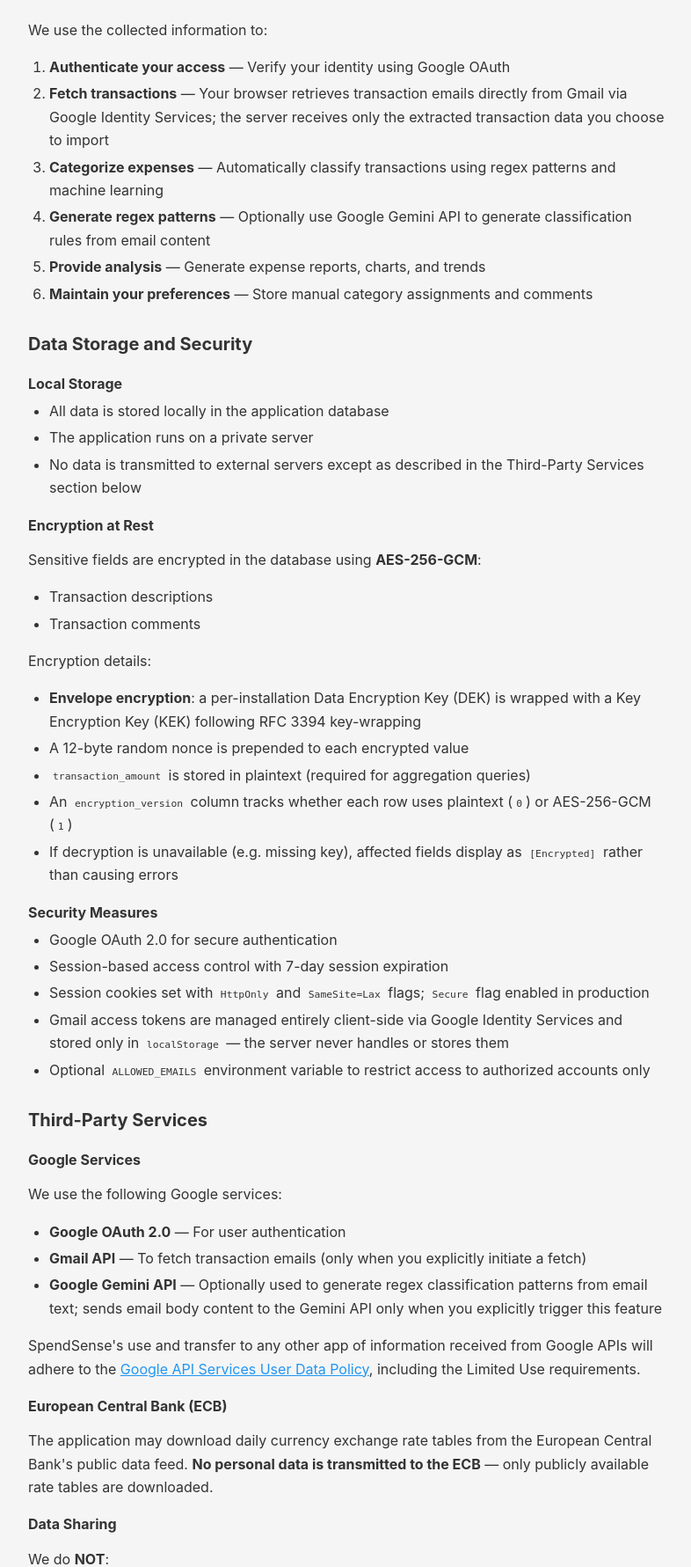
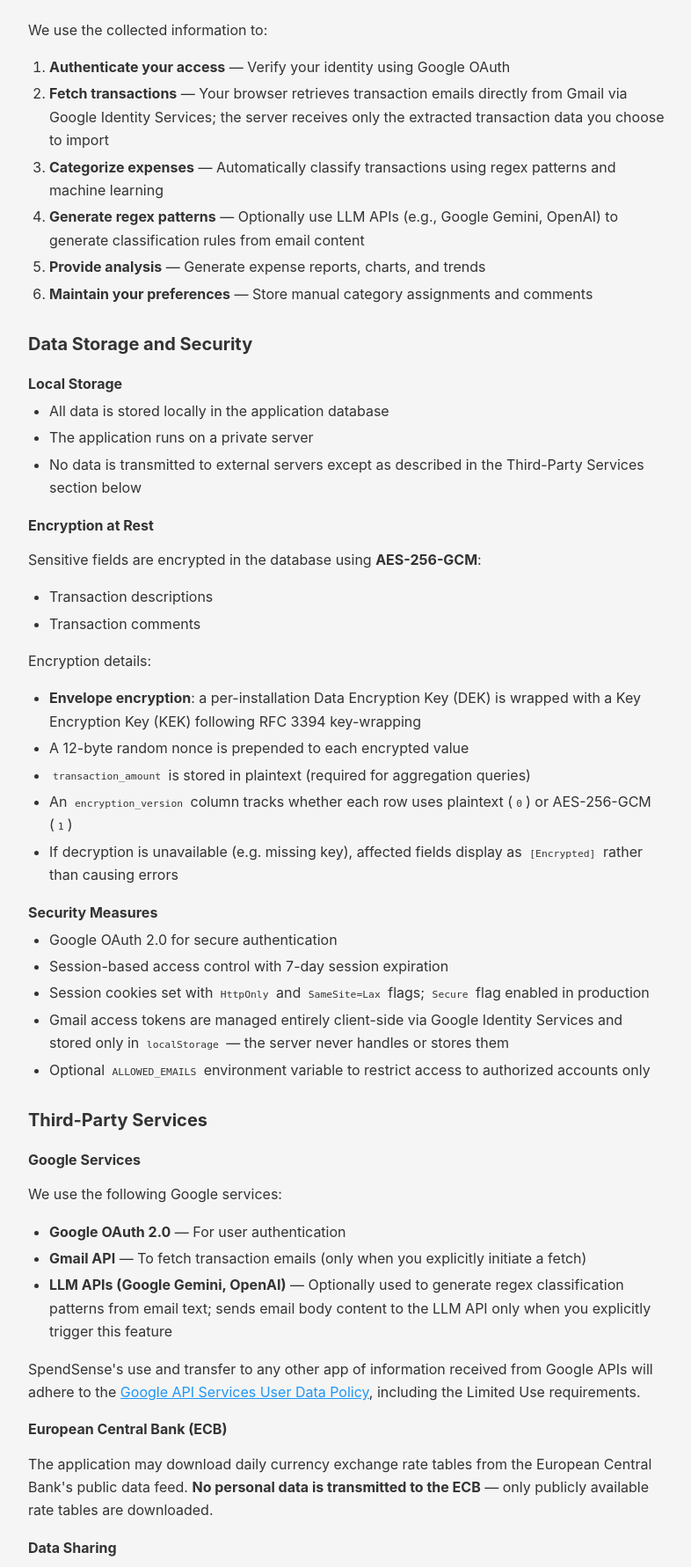
Before and after one commit to lruggieri/spendsense, a Flask app: page /privacy-policy in a window 1280 px wide. Shown: the part 1309-3090 px from the top of the page at 88% size, without its empty margins (244-1030 px from the left). Run offline with Flask 3, Linux system fonts and the light colour scheme; parts of the project's set-up code (start-up, migrations or seed data) failed here and were passed over.

Commit message:
fix/llm-stability: use gemini-2.5-flash, suppress debug logs, remove model names from UI
- Switch from gemini-flash-latest (504 timeouts) to gemini-2.5-flash (stable, ~3s)
- Suppress openai/httpx DEBUG loggers that dump full email content in logs
- Replace "Gemini AI" with "AI" in fetchers.html and update privacy policy
  to mention both LLM providers generically
- Add logging & privacy rule to CLAUDE.md: never log email content or PII

Co-Authored-By: Claude Opus 4.6 (1M context) <noreply@anthropic.com>

```diff
--- a/infrastructure/llm/gemini_provider.py
+++ b/infrastructure/llm/gemini_provider.py
@@ -59,7 +59,7 @@ class GeminiProvider(BaseLLMProvider):
             api_key=self.api_key,
             http_options=genai.types.HttpOptions(timeout=10_000),  # 10 s (Gemini minimum)
         )
-        self.model_name = "gemini-flash-lite-latest"
+        self.model_name = "gemini-2.5-flash"
 
     def generate_patterns(self, email_text: str) -> Dict[str, Optional[str]]:
         """
--- a/infrastructure/llm/openai_provider.py
+++ b/infrastructure/llm/openai_provider.py
@@ -12,6 +12,10 @@ except ImportError:
     OpenAI = None  # type: ignore[assignment, misc]
 
 from .base_llm_provider import BaseLLMProvider, LLMProviderError, PatternParsingError
+
+# Suppress OpenAI client debug logs — they dump full request bodies including email content
+logging.getLogger("openai").setLevel(logging.WARNING)
+logging.getLogger("httpx").setLevel(logging.WARNING)
 
 logger = logging.getLogger(__name__)
 
--- a/presentation/web/templates/fetchers.html
+++ b/presentation/web/templates/fetchers.html
@@ -96,13 +96,13 @@
         <p>Update your fetcher settings, test patterns against sample emails, or regenerate patterns using the LLM.</p>
         {% else %}
         <h3>About Fetcher Testing</h3>
-        <p>Test LLM-generated regex patterns for parsing transaction emails. This tool uses Gemini AI to analyze your email text and automatically generate patterns to extract transaction amounts, merchants, and currencies.</p>
+        <p>Test LLM-generated regex patterns for parsing transaction emails. This tool uses AI to analyze your email text and automatically generate patterns to extract transaction amounts, merchants, and currencies.</p>
         <p><strong>How it works:</strong></p>
         <ul>
             <li>Configure your fetcher with name, from emails, and default currency</li>
             <li>Add one or more email examples (raw text or Gmail message IDs)</li>
             <li>For providers with multiple email formats (e.g., Wise), add examples of each format</li>
-            <li>Gemini AI generates regex patterns that work across all provided examples</li>
+            <li>AI generates regex patterns that work across all provided examples</li>
             <li>Test patterns against real emails from Gmail</li>
             <li>Save the fetcher configuration to database for future use</li>
         </ul>
@@ -209,7 +209,7 @@
         <!-- Generated Patterns -->
         <div class="patterns-card">
             <h3>Generated Regex Patterns</h3>
-            <p class="card-subtitle">These patterns were generated by Gemini AI to extract transaction data</p>
+            <p class="card-subtitle">These patterns were generated by AI to extract transaction data</p>
 
             <!-- Expert Mode Controls -->
             <div class="expert-mode-controls">
--- a/presentation/web/templates/privacy_policy.html
+++ b/presentation/web/templates/privacy_policy.html
@@ -73,7 +73,7 @@
     <li><strong>Authenticate your access</strong> — Verify your identity using Google OAuth</li>
     <li><strong>Fetch transactions</strong> — Your browser retrieves transaction emails directly from Gmail via Google Identity Services; the server receives only the extracted transaction data you choose to import</li>
     <li><strong>Categorize expenses</strong> — Automatically classify transactions using regex patterns and machine learning</li>
-    <li><strong>Generate regex patterns</strong> — Optionally use Google Gemini API to generate classification rules from email content</li>
+    <li><strong>Generate regex patterns</strong> — Optionally use LLM APIs (e.g., Google Gemini, OpenAI) to generate classification rules from email content</li>
     <li><strong>Provide analysis</strong> — Generate expense reports, charts, and trends</li>
     <li><strong>Maintain your preferences</strong> — Store manual category assignments and comments</li>
   </ol>
@@ -118,7 +118,7 @@
   <ul>
     <li><strong>Google OAuth 2.0</strong> — For user authentication</li>
     <li><strong>Gmail API</strong> — To fetch transaction emails (only when you explicitly initiate a fetch)</li>
-    <li><strong>Google Gemini API</strong> — Optionally used to generate regex classification patterns from email text; sends email body content to the Gemini API only when you explicitly trigger this feature</li>
+    <li><strong>LLM APIs (Google Gemini, OpenAI)</strong> — Optionally used to generate regex classification patterns from email text; sends email body content to the LLM API only when you explicitly trigger this feature</li>
   </ul>
   <p>SpendSense's use and transfer to any other app of information received from Google APIs will adhere to the <a href="https://developers.google.com/terms/api-services-user-data-policy" target="_blank" rel="noopener">Google API Services User Data Policy</a>, including the Limited Use requirements.</p>
 
@@ -151,9 +151,9 @@
     <li>Search for transaction emails from specific financial service providers — performed by your browser, not the server</li>
     <li>Extract transaction information (date, amount, merchant name) — performed locally in your browser</li>
     <li>Store the extracted transaction data you choose to import in the application database</li>
-    <li>Optionally generate regex classification patterns via Gemini API — only when you explicitly trigger this feature; only the email body text for the selected email is sent</li>
+    <li>Optionally generate regex classification patterns via LLM API — only when you explicitly trigger this feature; only the email body text for the selected email is sent</li>
   </ol>
-  <p>Raw Gmail content (email subjects, bodies, or metadata) is never stored on our server. The Gmail access token never leaves your browser. The one exception is the Gemini pattern-generation feature (item 4 above): when you explicitly trigger it, the selected email's body text is sent from your browser to our server, which forwards it to the Gemini API — no other Gmail content reaches the server.</p>
+  <p>Raw Gmail content (email subjects, bodies, or metadata) is never stored on our server. The Gmail access token never leaves your browser. The one exception is the LLM pattern-generation feature (item 4 above): when you explicitly trigger it, the selected email's body text is sent from your browser to our server, which forwards it to the LLM API — no other Gmail content reaches the server.</p>
 
   <h2>Your Rights and Choices</h2>
   <p>You have the right to:</p>
```
Also changed, not shown: tests/test_llm_providers.py (+2 -2 lines), .claude/CLAUDE.md.
